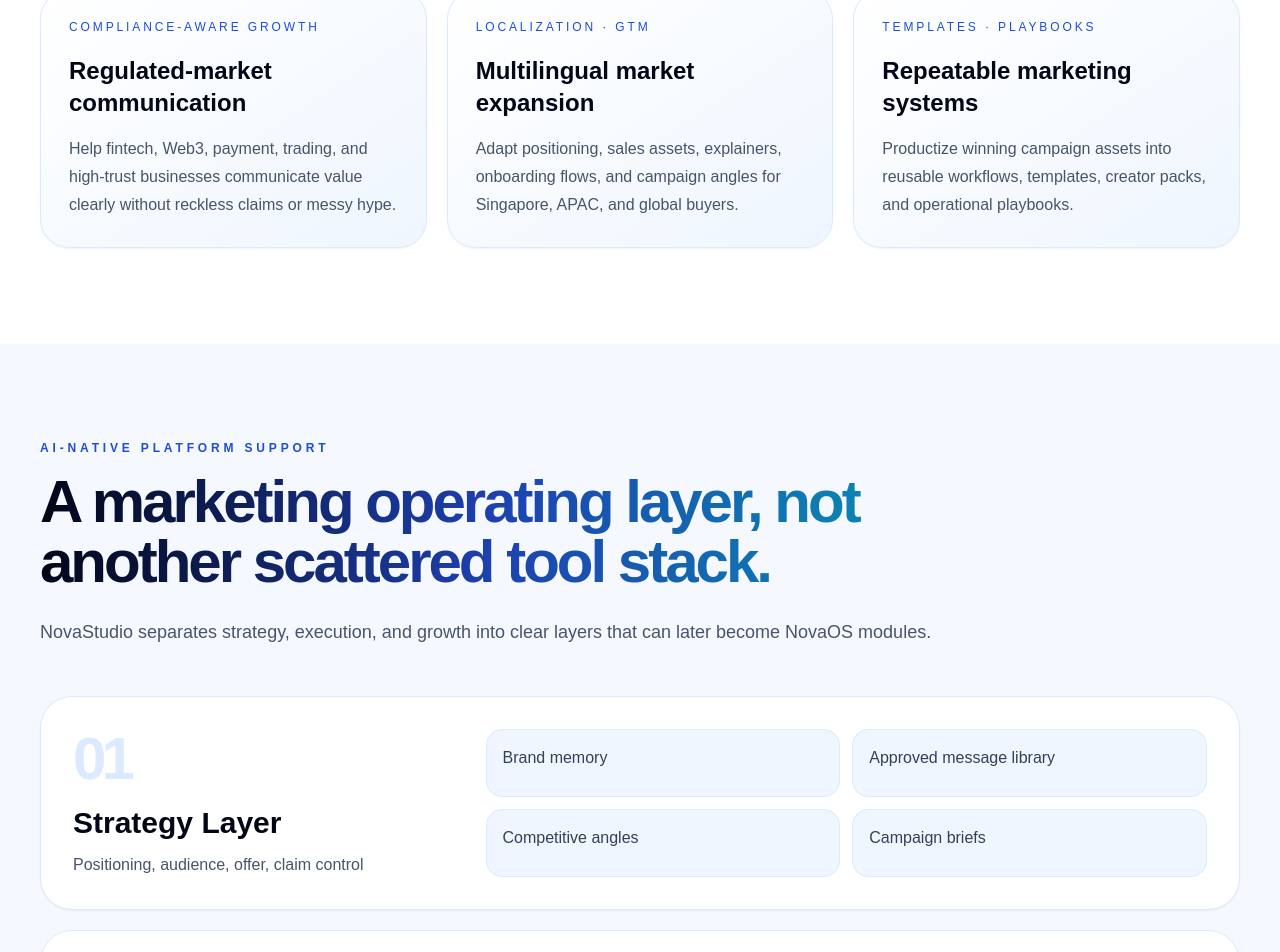
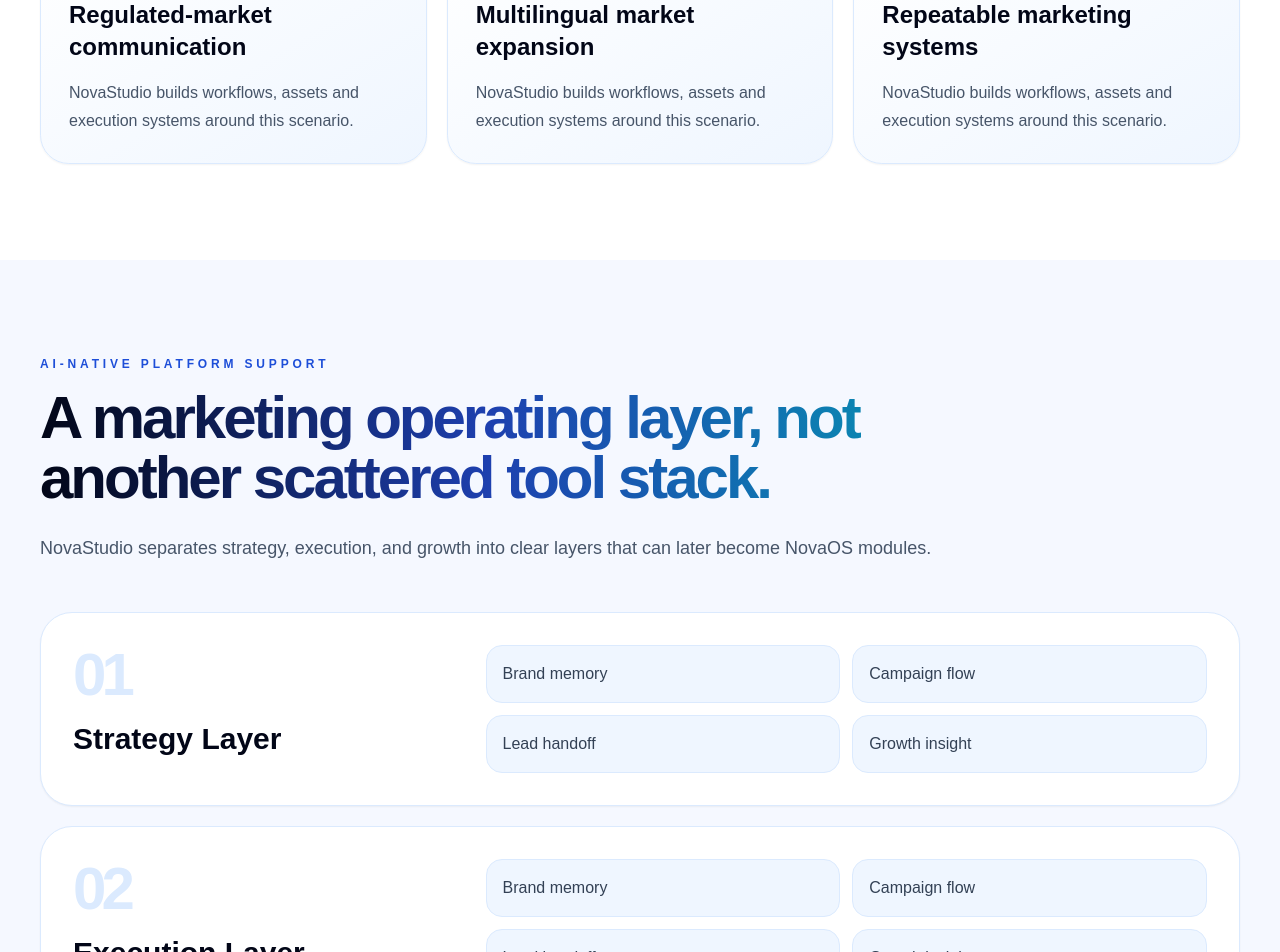
Before and after one commit to Booyuu/Novatest, a Next.js app: page /products in a window 1280 px wide. Shown: the part 1120-2072 px from the top of the page. Built offline with nearby package versions, Linux system fonts and the light colour scheme.

Commit message:
Translate product page content with language switcher

```diff
--- a/components/ProductCards.tsx
+++ b/components/ProductCards.tsx
@@ -1,84 +1,99 @@
-import { platformLayers, productModules, scenarioCards } from '@/lib/content';
+'use client';
+
+import { useLanguage } from '@/components/LanguageProvider';
+
+const content = {
+  en: {
+    scenarioEyebrow: 'Business scenarios',
+    scenarioTitle: 'We build around the critical growth scenarios that matter.',
+    scenarioButton: 'Explore product layer',
+    platformEyebrow: 'AI-native platform support',
+    platformTitle: 'A marketing operating layer, not another scattered tool stack.',
+    platformBody: 'NovaStudio separates strategy, execution, and growth into clear layers that can later become NovaOS modules.',
+    productEyebrow: 'Product matrix',
+    productTitle: 'One Ecosystem for AI Marketing Execution',
+    productBody: 'A modular product vision for strategy, campaign execution, content operations, lead capture, GEO/AEO, marketplace assets, academy learning, and creator enablement.',
+    scenarios: ['Full-funnel content production', 'AI-search ready discovery', 'Lead capture and nurturing', 'Regulated-market communication', 'Multilingual market expansion', 'Repeatable marketing systems'],
+    products: ['Brand Brain', 'Campaign Builder', 'Content Engine', 'Lead Capture Kit', 'GEO / AEO Engine', 'NovaOS Marketplace', 'Academy', 'Creator Center'],
+    layers: ['Strategy Layer', 'Execution Layer', 'Growth Layer'],
+  },
+  zh: {
+    scenarioEyebrow: '关键业务场景',
+    scenarioTitle: '围绕真正影响增长的核心场景搭建系统。',
+    scenarioButton: '查看产品层',
+    platformEyebrow: 'AI 原生平台支撑',
+    platformTitle: '不是零散工具，而是营销运营层。',
+    platformBody: 'NovaStudio 把策略、执行和增长拆成清晰层级，后续可以逐步变成 NovaOS 模块。',
+    productEyebrow: '产品矩阵',
+    productTitle: '一个面向 AI 营销执行的生态系统',
+    productBody: '覆盖策略、活动执行、内容运营、线索获取、GEO/AEO、市场资产、学院学习和创作者生态。',
+    scenarios: ['全漏斗内容生产', 'AI 搜索与 GEO 发现', '线索捕获与跟进', '合规市场沟通', '多语言市场扩张', '可复制营销系统'],
+    products: ['品牌大脑', '活动构建器', '内容引擎', '线索捕获工具', 'GEO / AEO 引擎', 'NovaOS 市场', '学院', '创作者中心'],
+    layers: ['策略层', '执行层', '增长层'],
+  },
+  ja: {
+    scenarioEyebrow: '主要な業務シナリオ',
+    scenarioTitle: '成長に直結する重要シナリオを中心に構築します。',
+    scenarioButton: '製品レイヤーを見る',
+    platformEyebrow: 'AI ネイティブ基盤',
+    platformTitle: '散在するツールではなく、マーケティング運用レイヤー。',
+    platformBody: '戦略、実行、成長を明確なレイヤーに分け、将来の NovaOS モジュールへ発展させます。',
+    productEyebrow: '製品マトリクス',
+    productTitle: 'AI マーケティング実行のためのエコシステム',
+    productBody: '戦略、キャンペーン、コンテンツ運用、リード獲得、GEO/AEO、マーケット資産、学習、クリエイター支援を含みます。',
+    scenarios: ['フルファネルコンテンツ制作', 'AI 検索対応', 'リード獲得と育成', '規制市場向けコミュニケーション', '多言語展開', '再現可能なマーケティングシステム'],
+    products: ['ブランドブレイン', 'キャンペーンビルダー', 'コンテンツエンジン', 'リード獲得キット', 'GEO / AEO エンジン', 'NovaOS マーケット', 'アカデミー', 'クリエイターセンター'],
+    layers: ['戦略レイヤー', '実行レイヤー', '成長レイヤー'],
+  },
+  ko: {
+    scenarioEyebrow: '핵심 비즈니스 시나리오',
+    scenarioTitle: '성장에 중요한 핵심 시나리오를 중심으로 구축합니다.',
+    scenarioButton: '제품 레이어 보기',
+    platformEyebrow: 'AI 네이티브 플랫폼 지원',
+    platformTitle: '흩어진 도구가 아니라 마케팅 운영 레이어입니다.',
+    platformBody: 'NovaStudio는 전략, 실행, 성장을 명확한 레이어로 나누고 이후 NovaOS 모듈로 확장합니다.',
+    productEyebrow: '제품 매트릭스',
+    productTitle: 'AI 마케팅 실행을 위한 하나의 생태계',
+    productBody: '전략, 캠페인 실행, 콘텐츠 운영, 리드 확보, GEO/AEO, 마켓 자산, 아카데미, 크리에이터 지원을 포함합니다.',
+    scenarios: ['풀퍼널 콘텐츠 제작', 'AI 검색 최적화', '리드 확보와 육성', '규제 시장 커뮤니케이션', '다국어 시장 확장', '반복 가능한 마케팅 시스템'],
+    products: ['브랜드 브레인', '캠페인 빌더', '콘텐츠 엔진', '리드 캡처 키트', 'GEO / AEO 엔진', 'NovaOS 마켓', '아카데미', '크리에이터 센터'],
+    layers: ['전략 레이어', '실행 레이어', '성장 레이어'],
+  },
+} as const;
+
+const descriptions = Array.from({ length: 8 }, (_, index) => index);
 
 function ScenarioGrid() {
+  const { lang } = useLanguage();
+  const c = content[lang];
   return (
     <section id="scenarios" className="bg-white px-5 py-24 text-slate-950 sm:px-8 lg:px-10">
       <div className="mx-auto max-w-[1500px]">
         <div className="mb-12 flex flex-col justify-between gap-6 lg:flex-row lg:items-end">
-          <div className="max-w-4xl">
-            <p className="eyebrow">Business scenarios</p>
-            <h2 className="gradient-text mt-4 text-4xl font-semibold tracking-[-0.05em] sm:text-5xl lg:text-6xl">We build around the critical growth scenarios that matter.</h2>
-          </div>
-          <a href="#products" className="inline-flex w-fit rounded-full border border-blue-100 bg-white px-5 py-3 text-sm font-semibold text-blue-700 shadow-sm transition hover:border-blue-300">Explore product layer</a>
+          <div className="max-w-4xl"><p className="eyebrow">{c.scenarioEyebrow}</p><h2 className="gradient-text mt-4 text-4xl font-semibold tracking-[-0.05em] sm:text-5xl lg:text-6xl">{c.scenarioTitle}</h2></div>
+          <a href="#products" className="inline-flex w-fit rounded-full border border-blue-100 bg-white px-5 py-3 text-sm font-semibold text-blue-700 shadow-sm transition hover:border-blue-300">{c.scenarioButton}</a>
         </div>
-        <div className="grid gap-5 lg:grid-cols-3">
-          {scenarioCards.map((item) => (
-            <div key={item.title} className="rounded-[1.8rem] border border-blue-100 bg-gradient-to-br from-white to-blue-50 p-7 shadow-sm transition hover:-translate-y-1 hover:border-blue-300 hover:shadow-xl hover:shadow-blue-900/5">
-              <p className="text-xs uppercase tracking-[0.24em] text-blue-700">{item.kicker}</p>
-              <h3 className="mt-5 text-2xl font-semibold text-slate-950">{item.title}</h3>
-              <p className="mt-4 leading-7 text-slate-600">{item.description}</p>
-            </div>
-          ))}
-        </div>
+        <div className="grid gap-5 lg:grid-cols-3">{c.scenarios.map((item) => <div key={item} className="rounded-[1.8rem] border border-blue-100 bg-gradient-to-br from-white to-blue-50 p-7 shadow-sm"><p className="text-xs uppercase tracking-[0.24em] text-blue-700">AI Growth</p><h3 className="mt-5 text-2xl font-semibold text-slate-950">{item}</h3><p className="mt-4 leading-7 text-slate-600">NovaStudio builds workflows, assets and execution systems around this scenario.</p></div>)}</div>
       </div>
     </section>
   );
 }
 
 function PlatformLayers() {
+  const { lang } = useLanguage();
+  const c = content[lang];
   return (
     <section id="platform" className="bg-[#f5f8ff] px-5 py-24 text-slate-950 sm:px-8 lg:px-10">
-      <div className="mx-auto max-w-[1500px]">
-        <div className="mb-12 max-w-4xl">
-          <p className="eyebrow">AI-native platform support</p>
-          <h2 className="gradient-text mt-4 text-4xl font-semibold tracking-[-0.05em] sm:text-5xl lg:text-6xl">A marketing operating layer, not another scattered tool stack.</h2>
-          <p className="mt-6 text-lg leading-8 text-slate-600">NovaStudio separates strategy, execution, and growth into clear layers that can later become NovaOS modules.</p>
-        </div>
-        <div className="space-y-5">
-          {platformLayers.map((layer) => (
-            <div key={layer.number} className="grid gap-6 rounded-[2rem] border border-blue-100 bg-white p-6 shadow-sm md:grid-cols-[0.35fr_0.65fr] lg:p-8">
-              <div>
-                <p className="text-6xl font-semibold tracking-[-0.08em] text-blue-100">{layer.number}</p>
-                <h3 className="mt-4 text-3xl font-semibold text-slate-950">{layer.title}</h3>
-                <p className="mt-3 text-slate-600">{layer.subtitle}</p>
-              </div>
-              <div className="grid gap-3 sm:grid-cols-2">
-                {layer.points.map((point) => (
-                  <div key={point} className="rounded-2xl border border-blue-100 bg-blue-50 p-4 text-slate-700">{point}</div>
-                ))}
-              </div>
-            </div>
-          ))}
-        </div>
-      </div>
+      <div className="mx-auto max-w-[1500px]"><div className="mb-12 max-w-4xl"><p className="eyebrow">{c.platformEyebrow}</p><h2 className="gradient-text mt-4 text-4xl font-semibold tracking-[-0.05em] sm:text-5xl lg:text-6xl">{c.platformTitle}</h2><p className="mt-6 text-lg leading-8 text-slate-600">{c.platformBody}</p></div>
+      <div className="space-y-5">{c.layers.map((layer, index) => <div key={layer} className="grid gap-6 rounded-[2rem] border border-blue-100 bg-white p-6 shadow-sm md:grid-cols-[0.35fr_0.65fr] lg:p-8"><div><p className="text-6xl font-semibold tracking-[-0.08em] text-blue-100">0{index + 1}</p><h3 className="mt-4 text-3xl font-semibold text-slate-950">{layer}</h3></div><div className="grid gap-3 sm:grid-cols-2">{['Brand memory', 'Campaign flow', 'Lead handoff', 'Growth insight'].map((point) => <div key={point} className="rounded-2xl border border-blue-100 bg-blue-50 p-4 text-slate-700">{point}</div>)}</div></div>)}</div></div>
     </section>
   );
 }
 
 export function ProductCards() {
+  const { lang } = useLanguage();
+  const c = content[lang];
   return (
-    <>
-      <ScenarioGrid />
-      <PlatformLayers />
-      <section id="products" className="bg-white px-5 py-24 text-slate-950 sm:px-8 lg:px-10">
-        <div className="mx-auto max-w-[1500px]">
-          <div className="mb-12 max-w-4xl">
-            <p className="eyebrow">Product matrix</p>
-            <h2 className="gradient-text mt-4 text-4xl font-semibold tracking-[-0.05em] sm:text-5xl lg:text-6xl">One Ecosystem for AI Marketing Execution</h2>
-            <p className="mt-6 text-lg leading-8 text-slate-600">A modular product vision for strategy, campaign execution, content operations, lead capture, GEO/AEO, marketplace assets, academy learning, and creator enablement.</p>
-          </div>
-          <div className="grid gap-5 md:grid-cols-2 lg:grid-cols-4">
-            {productModules.map((item, index) => (
-              <div key={item.title} className="group relative overflow-hidden rounded-[1.8rem] border border-blue-100 bg-gradient-to-br from-white to-blue-50 p-6 shadow-sm transition hover:-translate-y-1 hover:border-blue-300 hover:shadow-xl hover:shadow-blue-900/5">
-                <div className="absolute -right-10 -top-10 h-28 w-28 rounded-full bg-cyan-200/30 blur-2xl transition group-hover:bg-blue-300/40" />
-                <div className="relative mb-5 flex h-12 w-12 items-center justify-center rounded-2xl bg-gradient-to-br from-blue-700 to-cyan-500 text-sm font-semibold text-white">{String(index + 1).padStart(2, '0')}</div>
-                <h3 className="relative text-xl font-semibold text-slate-950">{item.title}</h3>
-                <p className="relative mt-3 text-sm leading-7 text-slate-600">{item.description}</p>
-              </div>
-            ))}
-          </div>
-        </div>
-      </section>
-    </>
+    <><ScenarioGrid /><PlatformLayers /><section id="products" className="bg-white px-5 py-24 text-slate-950 sm:px-8 lg:px-10"><div className="mx-auto max-w-[1500px]"><div className="mb-12 max-w-4xl"><p className="eyebrow">{c.productEyebrow}</p><h2 className="gradient-text mt-4 text-4xl font-semibold tracking-[-0.05em] sm:text-5xl lg:text-6xl">{c.productTitle}</h2><p className="mt-6 text-lg leading-8 text-slate-600">{c.productBody}</p></div><div className="grid gap-5 md:grid-cols-2 lg:grid-cols-4">{c.products.map((item, index) => <div key={item} className="group relative overflow-hidden rounded-[1.8rem] border border-blue-100 bg-gradient-to-br from-white to-blue-50 p-6 shadow-sm transition hover:-translate-y-1 hover:border-blue-300 hover:shadow-xl hover:shadow-blue-900/5"><div className="absolute -right-10 -top-10 h-28 w-28 rounded-full bg-cyan-200/30 blur-2xl" /><div className="relative mb-5 flex h-12 w-12 items-center justify-center rounded-2xl bg-gradient-to-br from-blue-700 to-cyan-500 text-sm font-semibold text-white">{String(index + 1).padStart(2, '0')}</div><h3 className="relative text-xl font-semibold text-slate-950">{item}</h3><p className="relative mt-3 text-sm leading-7 text-slate-600">{descriptions[index] !== undefined ? c.productBody : ''}</p></div>)}</div></div></section></>
   );
 }
```
